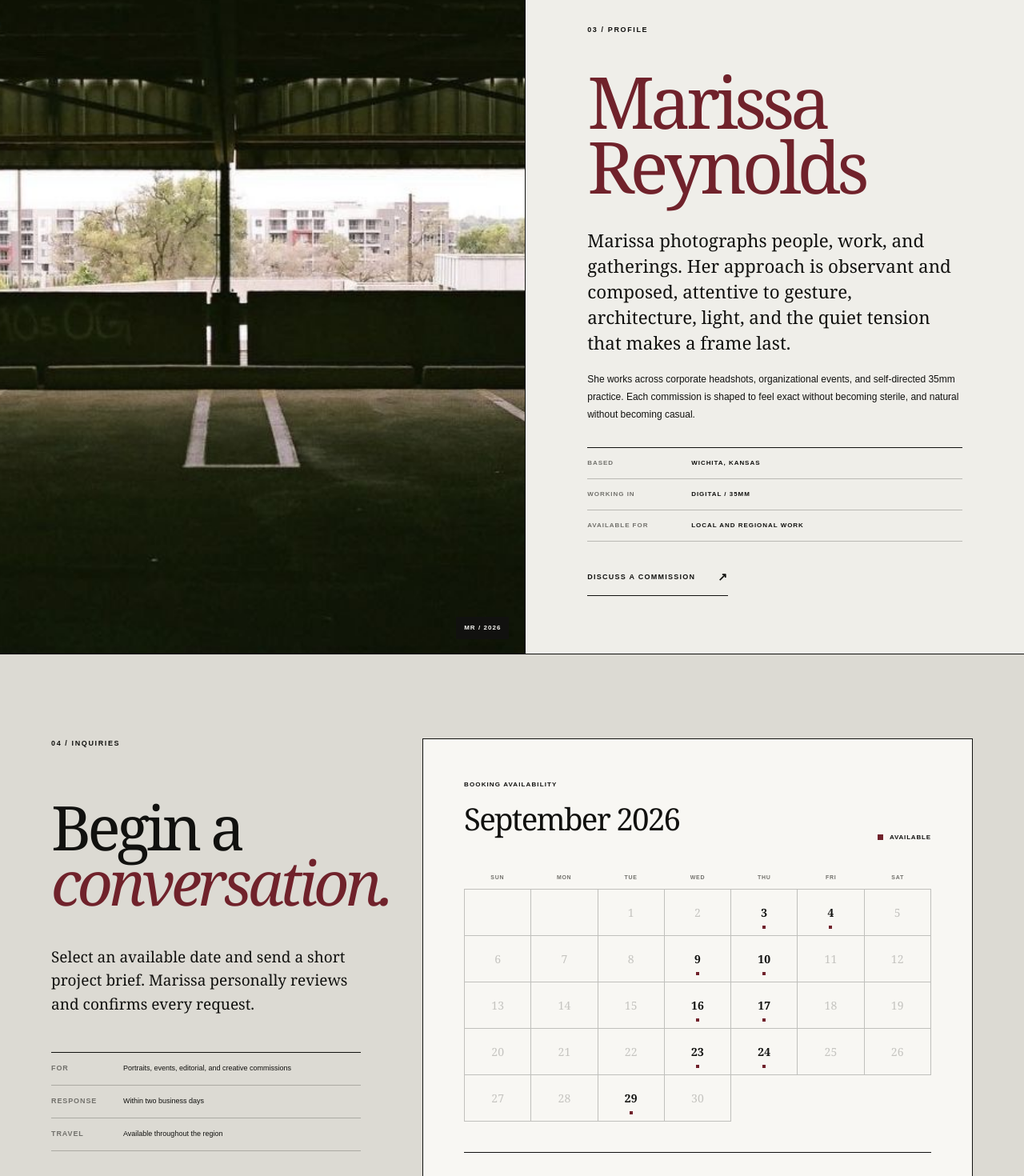
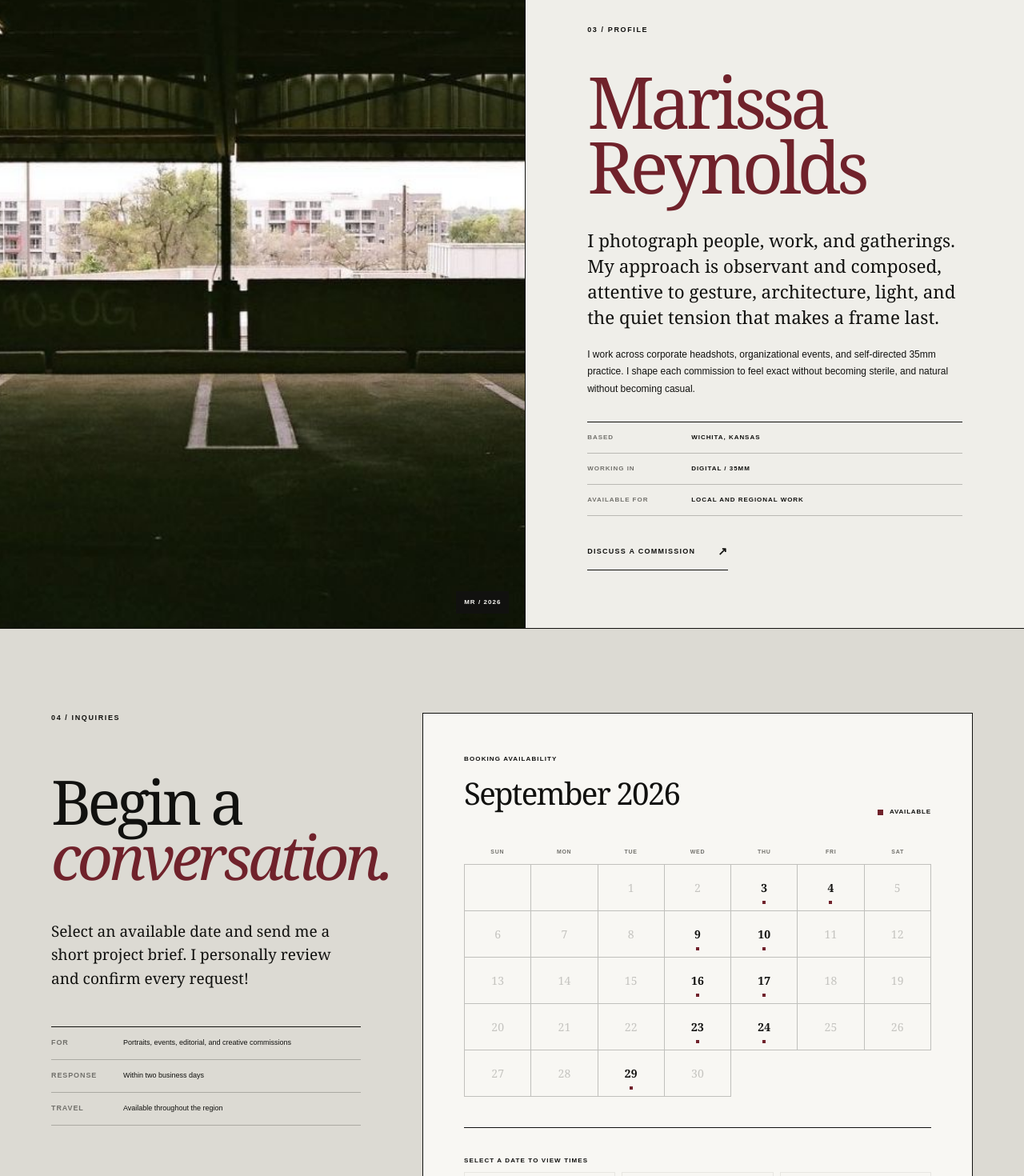
Before and after one commit to anotherdivebar/filmm-for-her, a Next.js app: page / in a window 1280 px wide. Shown: the part 3929-5399 px from the top of the page at 80% size. Built offline with nearby package versions, Linux system fonts and the light colour scheme.

Commit message:
Shift site narrative to first person

```diff
--- a/app/page.tsx
+++ b/app/page.tsx
@@ -182,10 +182,10 @@ export default function Home() {
           <p className="section-index">03 / Profile</p>
           <h2>Marissa<br />Reynolds</h2>
           <p className="about-lead">
-            Marissa photographs people, work, and gatherings. Her approach is observant and composed, attentive to gesture, architecture, light, and the quiet tension that makes a frame last.
+            I photograph people, work, and gatherings. My approach is observant and composed, attentive to gesture, architecture, light, and the quiet tension that makes a frame last.
           </p>
           <p>
-            She works across corporate headshots, organizational events, and self-directed 35mm practice. Each commission is shaped to feel exact without becoming sterile, and natural without becoming casual.
+            I work across corporate headshots, organizational events, and self-directed 35mm practice. I shape each commission to feel exact without becoming sterile, and natural without becoming casual.
           </p>
           <dl className="profile-details">
             <div><dt>Based</dt><dd>Wichita, Kansas</dd></div>
@@ -201,7 +201,7 @@ export default function Home() {
           <p className="section-index">04 / Inquiries</p>
           <h2>Begin a<br /><em>conversation.</em></h2>
           <p>
-            Select an available date and send a short project brief. Marissa personally reviews and confirms every request.
+            Select an available date and send me a short project brief. I personally review and confirm every request!
           </p>
           <div className="booking-notes">
             <p><span>For</span>Portraits, events, editorial, and creative commissions</p>
@@ -305,7 +305,7 @@ export default function Home() {
               <p className="section-index">Request prepared</p>
               <h3>September {selectedDay}<br />at {selectedTime}</h3>
               <p>
-                This preview shows the completed request state. Once connected, Marissa would receive the brief and follow up personally.
+                This preview shows the completed request state. Once connected, I would receive your brief and follow up personally.
               </p>
               <button onClick={() => setRequestSent(false)}>Choose another date</button>
             </div>
```
Also changed, not shown: 1 other file (tests, documents, lock files or other folders).
